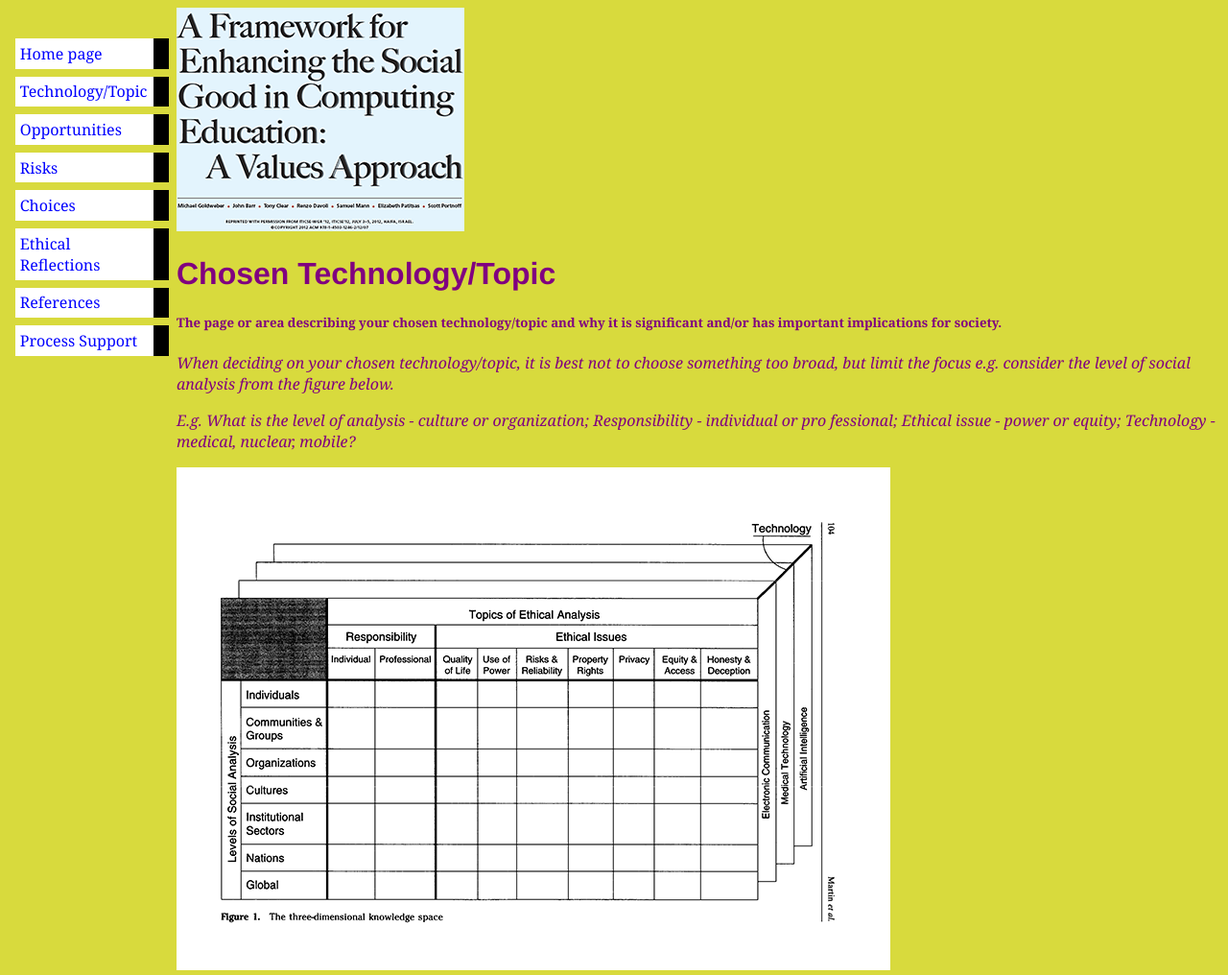
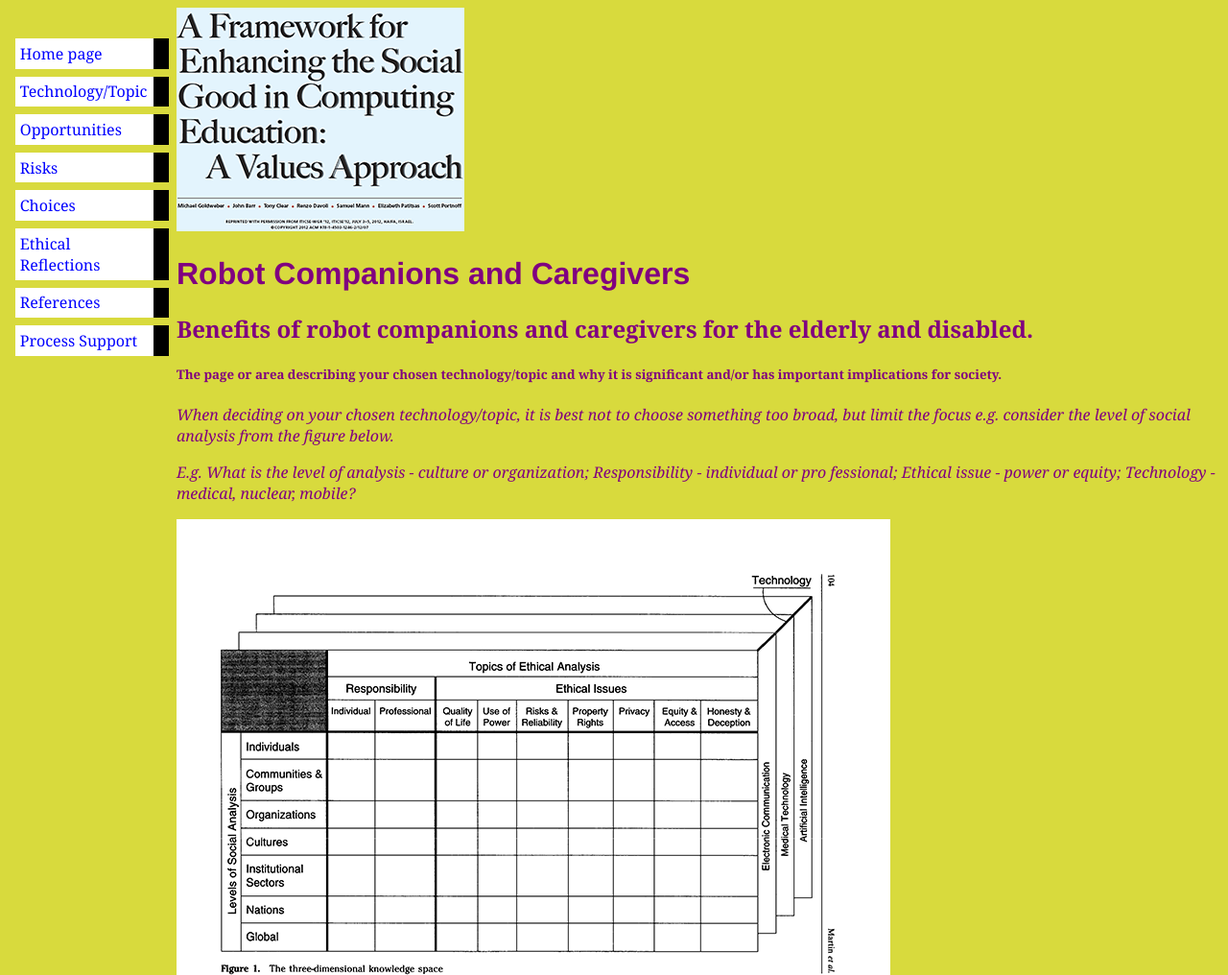
Before and after one commit to tuga1213/tuga1213.github.io, a plain HTML site: page misc/topic.html in a window 1280 px wide. Shown: the top 1016 px of the page at 96% size. Drawn offline with Linux system fonts and the light colour scheme.

Commit message:
Update topic.html

```diff
--- a/misc/topic.html
+++ b/misc/topic.html
@@ -21,7 +21,8 @@
 </ul>
 
 <!-- Main content -->
-<h1>Chosen Technology/Topic</h1>
+<h1>Robot Companions and Caregivers</h1>
+	<h2>Benefits of robot companions and caregivers for the elderly and disabled.</h2>
 
 
 </ul><h5><p>The page or area describing your chosen technology/topic and why it is significant and/or has important implications for society.<p></h5>
```
